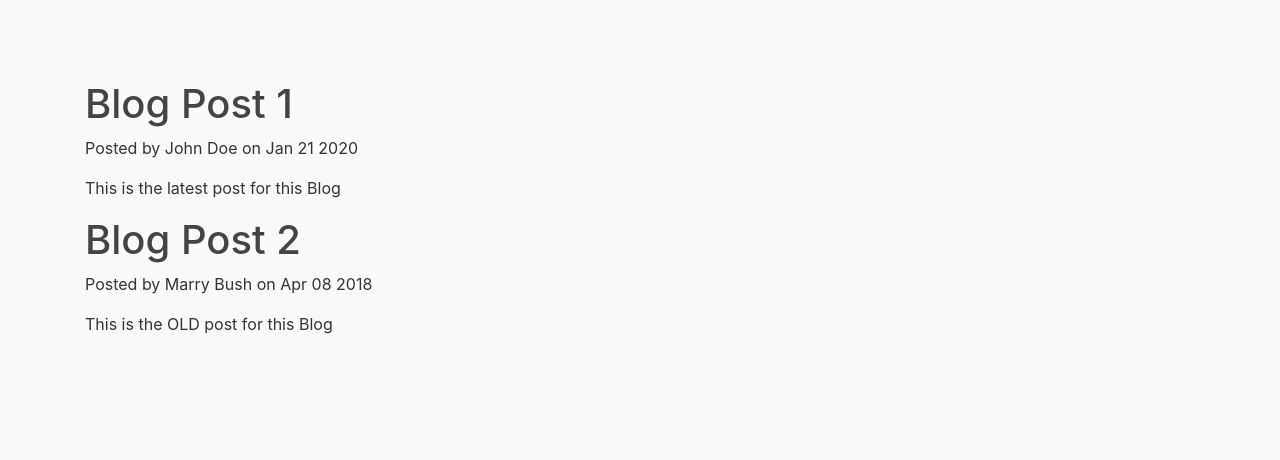
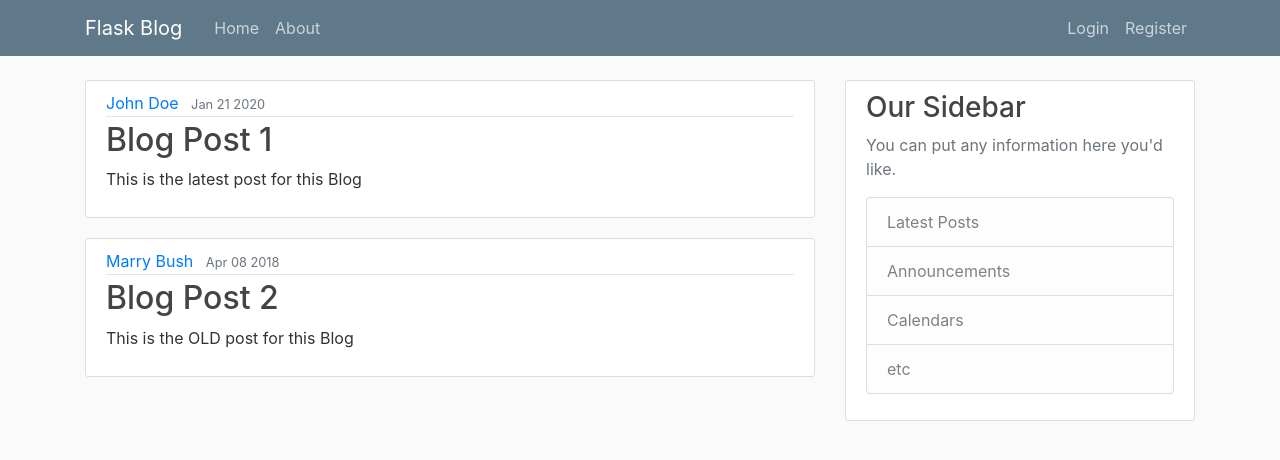
Before and after one commit to safsoftwarellc/pyWorkspace, a Flask app: page / in a window 1280 px wide. Shown: the top 460 px of the page. Run offline with Flask 2, Linux system fonts and the light colour scheme.

Commit message:
html updated for header, main and artical tags

```diff
--- a/Flaskblog/templates/home.html
+++ b/Flaskblog/templates/home.html
@@ -1,8 +1,15 @@
 {% extends "layout.html" %}
 {% block content %}
 {% for post in posts%}
-<h1>{{post.title}}</h1>
-<p>Posted by {{post.author}} on {{post.date}}</p>
-<p>{{post.content}}</p>
+<article class="media content-section">
+    <div class="media-body">
+        <div class="article-metadata">
+            <a class="mr-2" href="#">{{ post.author }}</a>
+            <small class="text-muted">{{ post.date }}</small>
+        </div>
+        <h2><a class="article-title" href="#">{{ post.title }}</a></h2>
+        <p class="article-content">{{ post.content }}</p>
+    </div>
+</article>
 {% endfor%}
 {% endblock content %}
--- a/Flaskblog/templates/layout.html
+++ b/Flaskblog/templates/layout.html
@@ -17,10 +17,50 @@
 </head>
 
 <body>
-    <div class=" container">
-        {% block content %}
-        {% endblock %}
-    </div>
+    <header class="site-header">
+        <nav class="navbar navbar-expand-md navbar-dark bg-steel fixed-top">
+            <div class="container">
+                <a class="navbar-brand mr-4" href="/">Flask Blog</a>
+                <button class="navbar-toggler" type="button" data-toggle="collapse" data-target="#navbarToggle"
+                    aria-controls="navbarToggle" aria-expanded="false" aria-label="Toggle navigation">
+                    <span class="navbar-toggler-icon"></span>
+                </button>
+                <div class="collapse navbar-collapse" id="navbarToggle">
+                    <div class="navbar-nav mr-auto">
+                        <a class="nav-item nav-link" href="/">Home</a>
+                        <a class="nav-item nav-link" href="/about">About</a>
+                    </div>
+                    <!-- Navbar Right Side -->
+                    <div class="navbar-nav">
+                        <a class="nav-item nav-link" href="/login">Login</a>
+                        <a class="nav-item nav-link" href="/register">Register</a>
+                    </div>
+                </div>
+            </div>
+        </nav>
+    </header>
+    <main role="main" class="container">
+        <div class="row">
+            <div class="col-md-8">
+                {% block content %}{% endblock %}
+            </div>
+            <div class="col-md-4">
+                <div class="content-section">
+                    <h3>Our Sidebar</h3>
+                    <p class='text-muted'>You can put any information here you'd like.
+                    <ul class="list-group">
+                        <li class="list-group-item list-group-item-light">Latest Posts</li>
+                        <li class="list-group-item list-group-item-light">Announcements</li>
+                        <li class="list-group-item list-group-item-light">Calendars</li>
+                        <li class="list-group-item list-group-item-light">etc</li>
+                    </ul>
+                    </p>
+                </div>
+            </div>
+        </div>
+    </main>
+
+
 
 
     <script src="https://code.jquery.com/jquery-3.5.1.slim.min.js"
```
